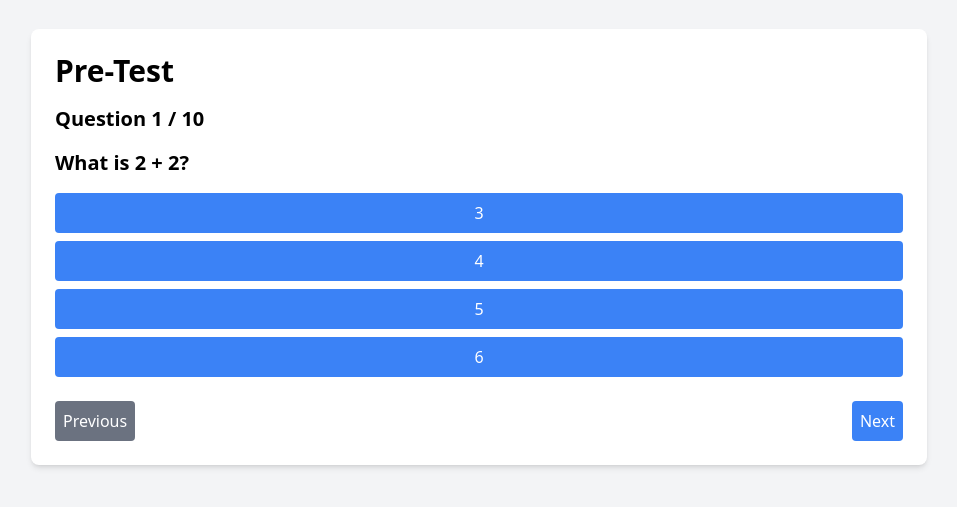
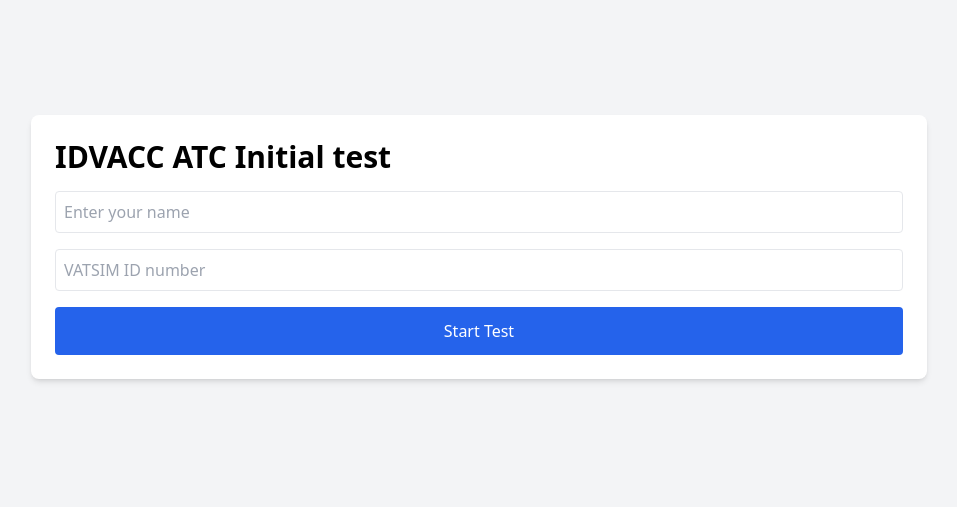
Before and after one commit to shirof30/idvacc-cbt, a Next.js app: page /test in a window 1280 px wide. Shown: the part 153-660 px from the top of the page, without its empty margins (161-1118 px from the left). Built offline with nearby package versions, Linux system fonts and the light colour scheme.

Commit message:
pre-test add username and id

```diff
--- a/pages/api/store-code.ts
+++ b/pages/api/store-code.ts
@@ -1,21 +1,26 @@
-import type { NextApiRequest, NextApiResponse } from 'next';
+import { NextApiRequest, NextApiResponse } from 'next';
 import fs from 'fs';
 import path from 'path';
 
-export default function handler(req: NextApiRequest, res: NextApiResponse) {
-  if (req.method === 'POST') {
-    const { code } = req.body;
-    const filePath = path.join(process.cwd(), 'generatedCodes.txt');
+const codesFilePath = path.join(process.cwd(), 'codes.txt');
 
-    fs.appendFile(filePath, `${code}\n`, (err) => {
-      if (err) {
-        console.error('Error writing to file', err);
-        return res.status(500).json({ success: false, message: 'Internal Server Error' });
-      }
-      res.status(200).json({ success: true });
-    });
-  } else {
-    res.setHeader('Allow', ['POST']);
-    res.status(405).end(`Method ${req.method} Not Allowed`);
+const storeCode = (req: NextApiRequest, res: NextApiResponse) => {
+  const { code, name, idNumber } = req.body;
+
+  if (!code || !name || !idNumber) {
+    return res.status(400).json({ success: false, message: 'Code, name, and ID number are required' });
   }
-}
+
+  const codeData = { code, name, idNumber };
+
+  fs.appendFile(codesFilePath, JSON.stringify(codeData) + '\n', (err) => {
+    if (err) {
+      console.error('Error storing code:', err);
+      return res.status(500).json({ success: false, message: 'Internal server error' });
+    }
+
+    return res.status(200).json({ success: true, message: 'Code stored successfully' });
+  });
+};
+
+export default storeCode;
--- a/pages/api/verify-code.ts
+++ b/pages/api/verify-code.ts
@@ -1,27 +1,31 @@
-import type { NextApiRequest, NextApiResponse } from 'next';
+import { NextApiRequest, NextApiResponse } from 'next';
 import fs from 'fs';
 import path from 'path';
 
-export default function handler(req: NextApiRequest, res: NextApiResponse) {
-  if (req.method === 'POST') {
-    const { code } = req.body;
-    const filePath = path.join(process.cwd(), 'generatedCodes.txt');
+const codesFilePath = path.join(process.cwd(), 'codes.txt');
 
-    fs.readFile(filePath, 'utf8', (err, data) => {
-      if (err) {
-        console.error('Error reading file', err);
-        return res.status(500).json({ success: false, message: 'Internal Server Error' });
-      }
+const verifyCode = (req: NextApiRequest, res: NextApiResponse) => {
+  const { code } = req.body;
 
-      const codes = data.split('\n').filter(Boolean); // Split and filter out empty lines
-      if (codes.includes(code)) {
-        res.status(200).json({ success: true, message: 'Valid Code' });
-      } else {
-        res.status(400).json({ success: false, message: 'Invalid Code' });
-      }
-    });
-  } else {
-    res.setHeader('Allow', ['POST']);
-    res.status(405).end(`Method ${req.method} Not Allowed`);
+  if (!code) {
+    return res.status(400).json({ success: false, message: 'Code is required' });
   }
-}
+
+  fs.readFile(codesFilePath, 'utf-8', (err, data) => {
+    if (err) {
+      console.error('Error reading codes file:', err);
+      return res.status(500).json({ success: false, message: 'Internal server error' });
+    }
+
+    const codes = data.split('\n').filter(Boolean).map((line) => JSON.parse(line));
+    const codeData = codes.find((item) => item.code === code);
+
+    if (codeData) {
+      return res.status(200).json({ success: true, name: codeData.name, idNumber: codeData.idNumber });
+    } else {
+      return res.status(400).json({ success: false, message: 'Invalid code' });
+    }
+  });
+};
+
+export default verifyCode;
--- a/pages/test.tsx
+++ b/pages/test.tsx
@@ -32,6 +32,9 @@
 
 const Test = () => {
   const router = useRouter();
+  const [currentStep, setCurrentStep] = useState(0);
+  const [name, setName] = useState('');
+  const [idNumber, setIdNumber] = useState('');
   const [currentQuestionIndex, setCurrentQuestionIndex] = useState(0);
   const [score, setScore] = useState(0);
   const [selectedAnswers, setSelectedAnswers] = useState<string[]>(Array(10).fill(''));
@@ -43,15 +46,27 @@
     setRandomQuestions(shuffleArray([...questions]).slice(0, 10));
   }, []);
 
+  const handleStartTest = () => {
+    if (name && idNumber) {
+      setCurrentStep(1);
+    } else {
+      alert("Please enter your name and ID number.");
+    }
+  };
+
   const handleAnswer = (choice: string, index: number) => {
     const newAnswers = [...selectedAnswers];
     newAnswers[index] = choice;
     setSelectedAnswers(newAnswers);
 
     if (choice === randomQuestions[currentQuestionIndex].answer) {
+      if (selectedAnswers[currentQuestionIndex] !== randomQuestions[currentQuestionIndex].answer) {
         setScore((prev) => prev + 1);
-    } else if (selectedAnswers[currentQuestionIndex] === randomQuestions[currentQuestionIndex].answer) {
+      }
+    } else {
+      if (selectedAnswers[currentQuestionIndex] === randomQuestions[currentQuestionIndex].answer) {
         setScore((prev) => prev - 1);
+      }
     }
   };
 
@@ -59,7 +74,7 @@
     const code = uuidv4();
     setUniqueCode(code);
     setIsTestCompleted(true);
-    axios.post('/api/store-code', { code });
+    axios.post('/api/store-code', { code, name, idNumber });
   };
 
   const goToNextQuestion = () => {
@@ -81,7 +96,32 @@
   return (
     <div className="flex flex-col items-center justify-center min-h-screen bg-gray-100 p-4">
       <div className="w-full max-w-4xl bg-white rounded-lg shadow-md p-6">
-        <h1 className="text-3xl justify-center font-bold mb-4">Pre-Test</h1>
+        <h1 className="text-3xl justify-center font-bold mb-4">IDVACC ATC Initial test</h1>
+        {currentStep === 0 ? (
+          <div>
+            <input
+              type="text"
+              value={name}
+              onChange={(e) => setName(e.target.value)}
+              className="w-full p-2 mb-4 border rounded"
+              placeholder="Enter your name"
+            />
+            <input
+              type="text"
+              value={idNumber}
+              onChange={(e) => setIdNumber(e.target.value)}
+              className="w-full p-2 mb-4 border rounded"
+              placeholder="VATSIM ID number"
+            />
+            <button
+              onClick={handleStartTest}
+              className="w-full p-3 bg-blue-600 text-white rounded hover:bg-blue-700"
+            >
+              Start Test
+            </button>
+          </div>
+        ) : (
+          <>
             {!isTestCompleted ? (
               <div>
                 <h2 className="text-xl font-semibold mb-4">
@@ -135,15 +175,22 @@
                   <div>
                     <p className="text-green-600 mb-4">Congratulations! You passed the test.</p>
                     <p className="mb-4">
-                  You may now apply to become ATC at IDVACC. Please include the code below when applying:
+                      You may now apply to become ATC at IDVACC. Please include a screenshot of this page with the code below:
                     </p>
                     <p className="bg-blue-100 p-2 rounded">{uniqueCode}</p>
-
+                    <button
+                      className="p-2 bg-green-500 text-white rounded mt-6 hover:bg-green-700"
+                      onClick={() => router.push('/verify-code')}
+                    >
+                      APPLY NOW
+                    </button>
                   </div>
                 ) : (
                   <p className="text-red-500">You need at least 8 correct answers to pass.</p>
                 )}
               </div>
+            )}
+          </>
         )}
       </div>
     </div>
--- a/pages/verify-code.tsx
+++ b/pages/verify-code.tsx
@@ -3,15 +3,19 @@
 
 const VerifyCode = () => {
   const [code, setCode] = useState('');
-  const [isValid, setIsValid] = useState<boolean | null>(null);
+  const [verificationResult, setVerificationResult] = useState<{ isValid: boolean; name?: string; idNumber?: string } | null>(null);
 
   const handleVerify = async () => {
     try {
       const response = await axios.post('/api/verify-code', { code });
-      setIsValid(response.data.success);
+      if (response.data.success) {
+        setVerificationResult({ isValid: true, name: response.data.name, idNumber: response.data.idNumber });
+      } else {
+        setVerificationResult({ isValid: false });
+      }
     } catch (error) {
       console.error('Error verifying code:', error);
-      setIsValid(false);
+      setVerificationResult({ isValid: false });
     }
   };
 
@@ -32,9 +36,11 @@
         >
           Verify
         </button>
-        {isValid !== null && (
-          <p className={`mt-4 ${isValid ? 'text-green-500' : 'text-red-500'}`}>
-            {isValid ? 'Valid Code' : 'Invalid Code'}
+        {verificationResult !== null && (
+          <p className={`mt-4 ${verificationResult.isValid ? 'text-green-500' : 'text-red-500'}`}>
+            {verificationResult.isValid
+              ? `Valid Code for ${verificationResult.name} (${verificationResult.idNumber})`
+              : 'Invalid Code'}
           </p>
         )}
       </div>
```
Also changed, not shown: codes.txt (added). Lines whose indentation alone changed are shown as unchanged.
